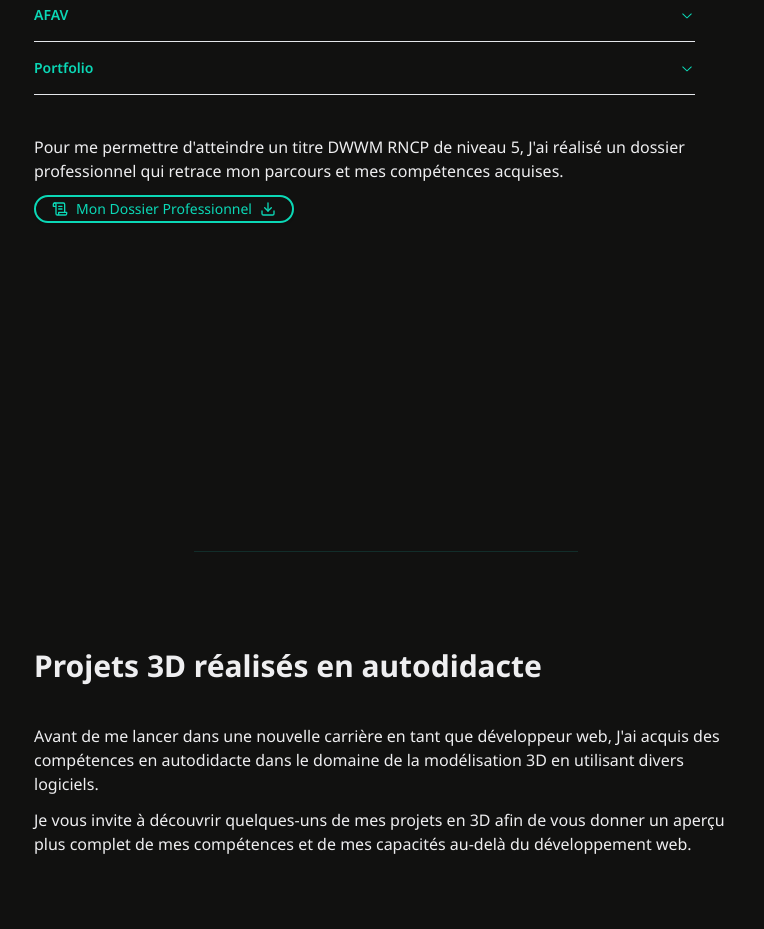
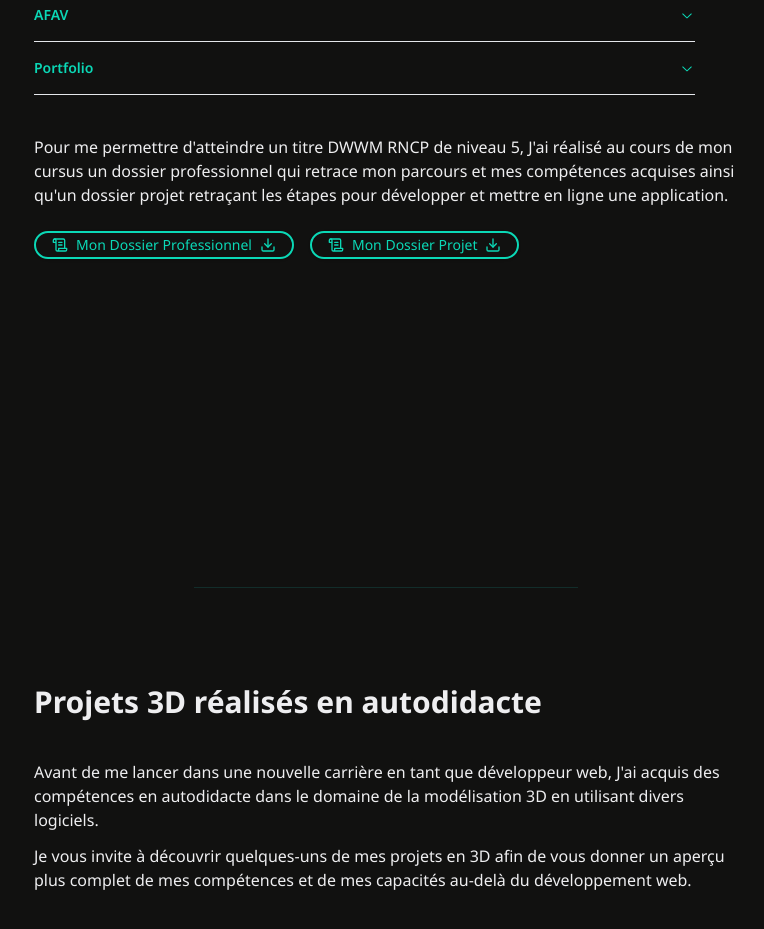
Before and after one commit to beren87/mon-portfolio, a Next.js app: page / in a window 1280 px wide. Shown: the part 1860-2789 px from the top of the page, without its empty margins (254-1018 px from the left). Built offline with nearby package versions, Linux system fonts and the light colour scheme.

Commit message:
Change button for projectfile and change text paragraph

```diff
--- a/components/Projects.tsx
+++ b/components/Projects.tsx
@@ -79,26 +79,6 @@ export const Projects = () => {
                       </Link>
                     )}
                   </div>
-                  <div className='pb-2'>
-                    {project.projectfile && (
-                      <Link href={project.projectfile} target='_blank'>
-                        <TooltipProvider>
-                          <Tooltip>
-                            <TooltipTrigger asChild>
-                              <Button className='ml-4 text-secondary border-secondary border-2 bg-accent hover:bg-secondary-foreground sm:text-base text-sm hover:scale-110 active:scale-105 transition'>
-                                Dossier Projet
-                              </Button>
-                            </TooltipTrigger>
-                            <TooltipContent>
-                              <p className='text-primary '>
-                                {project.projectfile}
-                              </p>
-                            </TooltipContent>
-                          </Tooltip>
-                        </TooltipProvider>
-                      </Link>
-                    )}
-                  </div>
                 </div>
               </AccordionContent>
             </AccordionItem>
@@ -108,19 +88,32 @@ export const Projects = () => {
       <div className='flex flex-row py-4 sm:py-10'>
         <div className='sm:pb-16'>
           {" "}
-          <p className='font-normal text-sm sm:text-base pb-3'>
+          <p className='font-normal text-sm sm:text-base pb-6'>
             Pour me permettre d&apos;atteindre un titre DWWM RNCP de niveau 5,
-            J&apos;ai réalisé un dossier professionnel qui retrace mon parcours
-            et mes compétences acquises.
+            J&apos;ai réalisé au cours de mon cursus un dossier professionnel
+            qui retrace mon parcours et mes compétences acquises ainsi
+            qu&apos;un dossier projet retraçant les étapes pour développer et
+            mettre en ligne une application.
           </p>
-          <Button className='hover:scale-110 active:scale-105 transition rounded-full font-normal h-7 w-auto border-secondary bg-accent hover:bg-secondary-foreground border-2'>
+          <Button className='mr-4 hover:scale-110 active:scale-105 transition rounded-full font-normal h-7 w-auto border-secondary bg-accent hover:bg-secondary-foreground border-2'>
             <a
               href='/DOSIER-PROFESSIONNEL-FINAL.pdf'
-              download
+              target='_blank'
               className='flex items-center'
             >
               <ScrollText className='mr-2 h-4 w-4 text-secondary' />{" "}
               <span className='text-secondary'>Mon Dossier Professionnel </span>
+              <Download className='ml-2 h-4 w-4 text-secondary' />
+            </a>
+          </Button>
+          <Button className='hover:scale-110 active:scale-105 transition rounded-full font-normal h-7 w-auto border-secondary bg-accent hover:bg-secondary-foreground border-2'>
+            <a
+              href='/DOSSIER-PROJET-FINAL.pdf'
+              target='_blank'
+              className='flex items-center'
+            >
+              <ScrollText className='mr-2 h-4 w-4 text-secondary' />{" "}
+              <span className='text-secondary'>Mon Dossier Projet </span>
               <Download className='ml-2 h-4 w-4 text-secondary' />
             </a>
           </Button>
--- a/lib/data.tsx
+++ b/lib/data.tsx
@@ -27,7 +27,6 @@ type ProjectType = {
   separator: string[]
   svg: string[]
   site?: string
-  projectfile?: string
   svgdata: JSX.Element[]
 }
 
@@ -111,7 +110,6 @@ export const projectData: ProjectType[] = [
       </svg>,
     ],
     site: "https://quai-antique-chambery.herokuapp.com/",
-    projectfile: "/DOSSIER-PROJET-FINAL.pdf",
   },
   {
     title: "AFAV",
```
